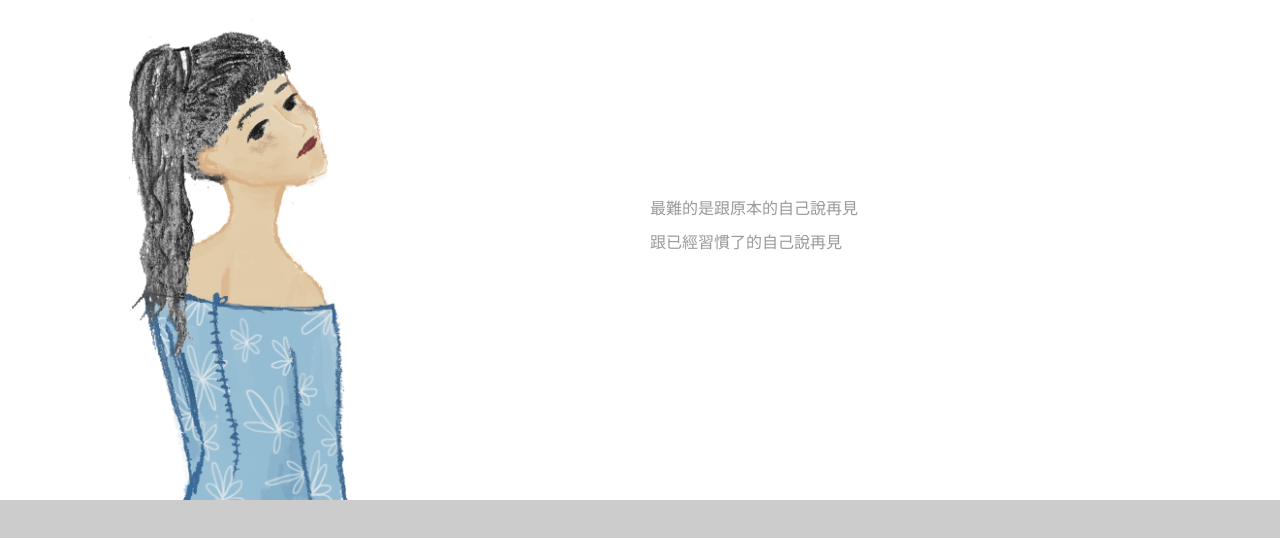
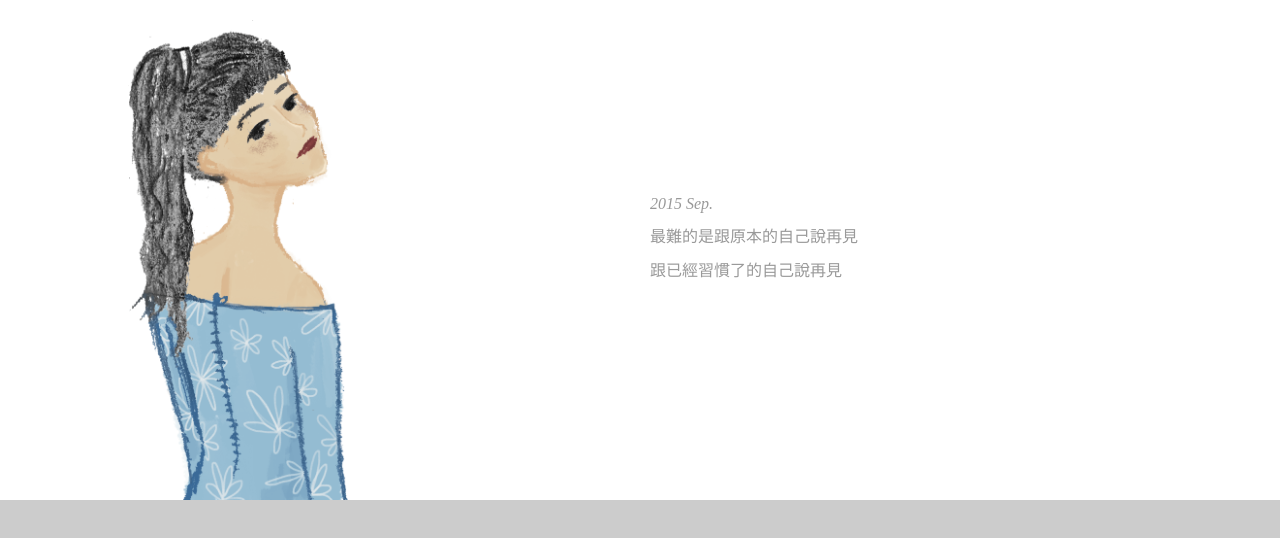
Before and after one commit to tzuyulien/webfont-test, a plain HTML site: page index.html in a window 1280 px wide. Drawn offline with Linux system fonts and the light colour scheme.

```diff
--- a/index.html
+++ b/index.html
@@ -7,7 +7,6 @@
 </head>
 <style type="text/css">
 	body {
-		/*font-family: "kozuka-mincho-pr6n";*/
 		font-family: kozuka-mincho-pr6n, serif;
 		font-style: normal;
 		font-weight: 200;
@@ -39,10 +38,16 @@
 	    z-index: -1;
 	    left: 0px;
 	}
+	.date {
+		font-family: malaga, serif;
+		font-style: italic;
+		font-weight: 400;
+	}
 </style>
 <body>
 <img src="pic/girl-back.png">
 <div>
+<p class="date">2015 Sep.</p>
 <p>最難的是跟原本的自己說再見</p>
 <p>跟已經習慣了的自己說再見</p>
 </div>
```
